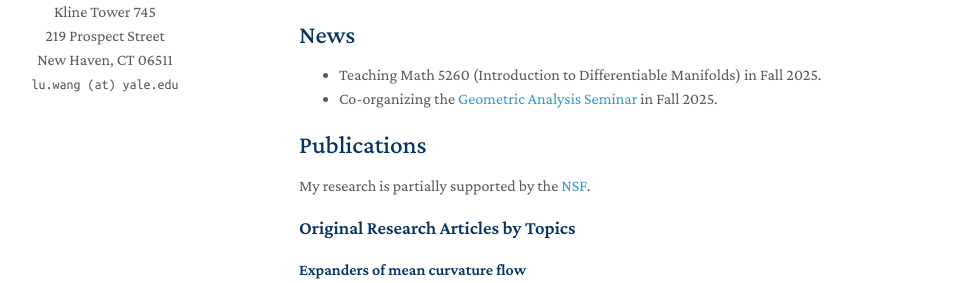
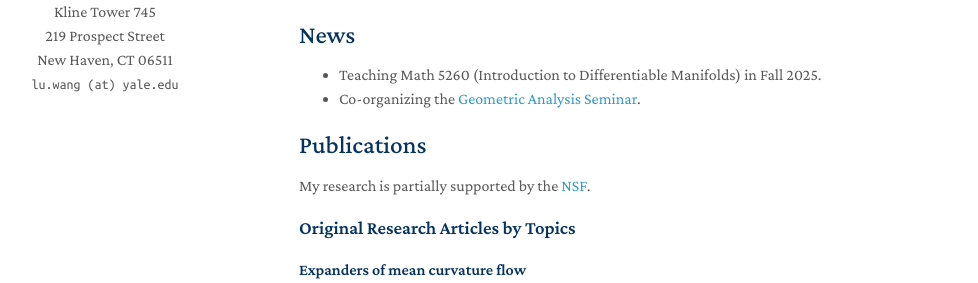
Before and after one commit to drwanglu/drwanglu.github.io, a Jekyll site: the page built from index.md, in a window 1280 px wide and 900 px high. Shown: the part 296-579 px from the top of the window, without its empty margins (171-1149 px from the left). Built offline with Jekyll 4.4.1, drawn with Linux system fonts in a browser that asks for light colours; a style sheet for code colours, icons or effects is not loaded; our own code applies the rules of GitHub Pages for plain Markdown files.

Commit message:
Update index.md

```diff
--- a/index.md
+++ b/index.md
@@ -14,7 +14,7 @@ I completed my postdoctoral training at the Mathematical Sciences Research Insti
 ## News
 
 - Teaching Math 5260 (Introduction to Differentiable Manifolds) in Fall 2025.
-- Co-organizing the [Geometric Analysis Seminar](https://sites.google.com/view/xinrui-zhao/yale-geometric-analysis-seminar/) in Fall 2025.
+- Co-organizing the [Geometric Analysis Seminar](https://sites.google.com/view/xinrui-zhao/yale-geometric-analysis-seminar/).
 
 ## Publications
 
```
